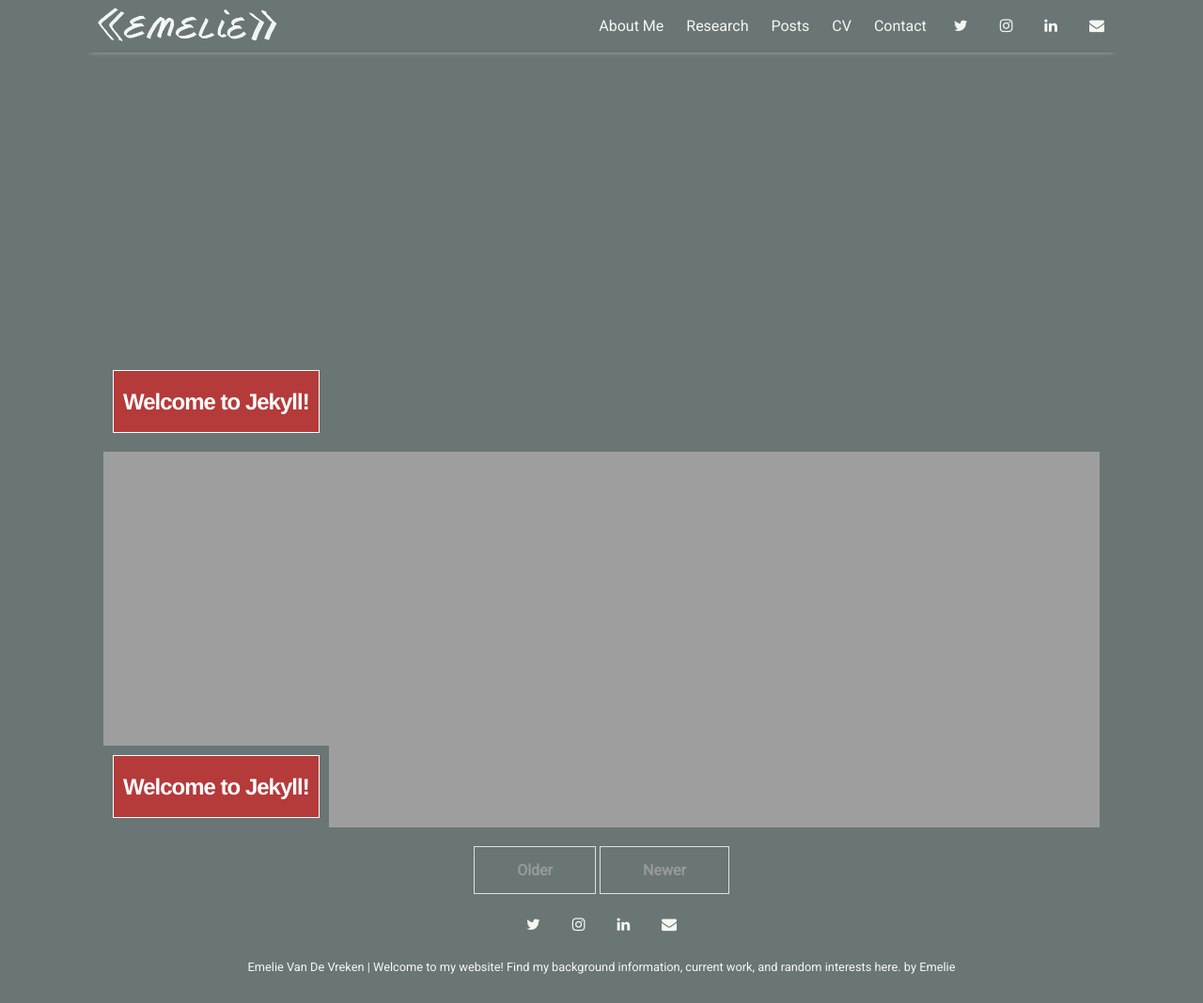
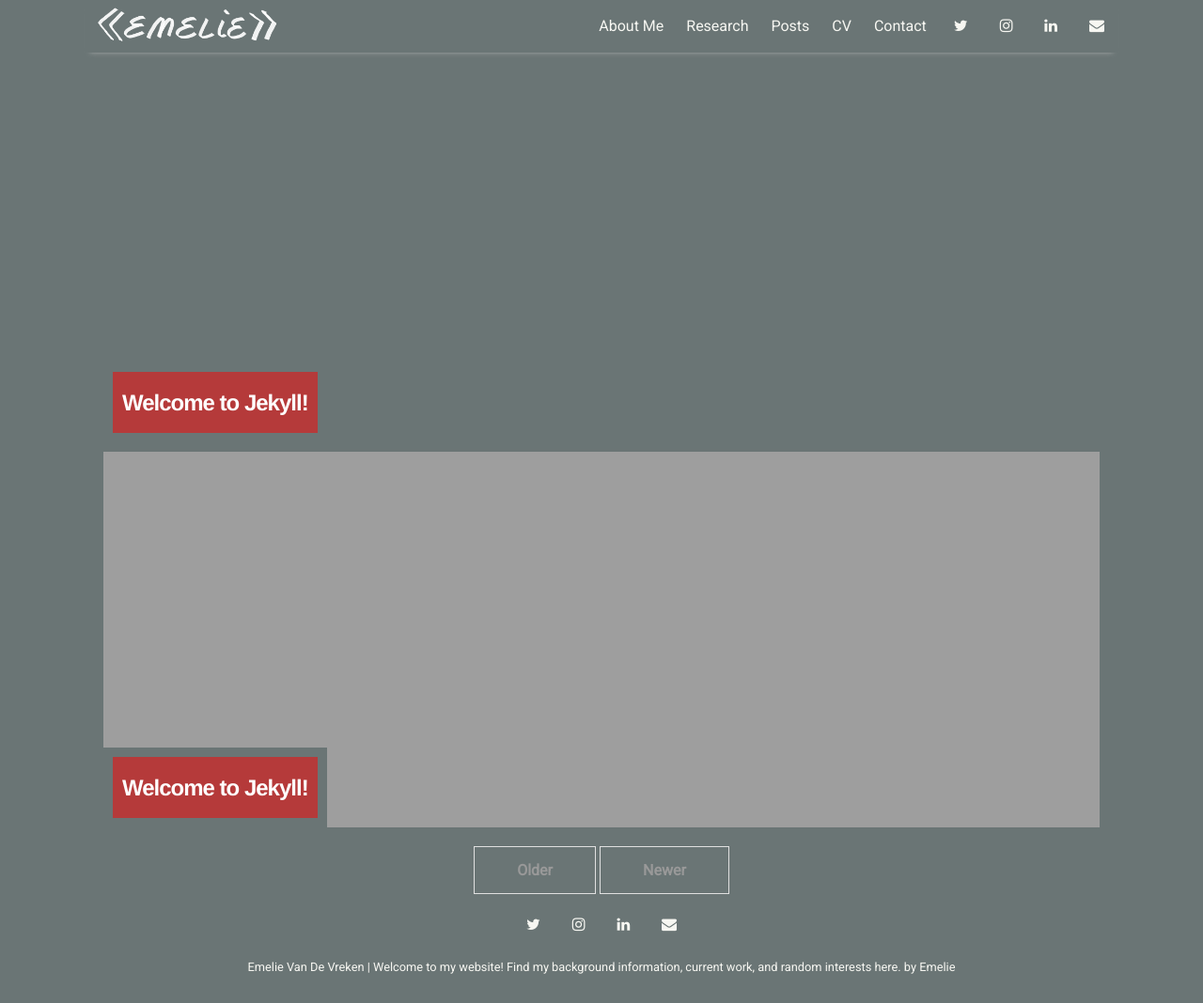
Before and after one commit to evdv/evdv.github.io, a Jekyll site: the page built from index.html, in a window 1280 px wide and 1068 px high. Shown: the whole window at 94% size. Built offline with Jekyll 4.4.1, drawn with Linux system fonts in a browser that asks for light colours; nearby versions of some CDN libraries; the list of posts is cut into pages by our own code.

Commit message:
Homepage buttons styling

```diff
--- a/_sass/_home.scss
+++ b/_sass/_home.scss
@@ -20,10 +20,11 @@
   /*background: rgb(0, 0, 0);*/ /* fallback color */
   background-color: rgba(255, 0, 0, 0.5);
   padding: 10px;
-  border: 0.3px solid white;
 }
 .featured-post span a {
+  background-color: rgba(255, 0, 0, 0.5);
   color: #6a7575;
+  border: 1px solid #e0e0e0;
 }
 .featured-post h1 {
   margin: 10px;
```
